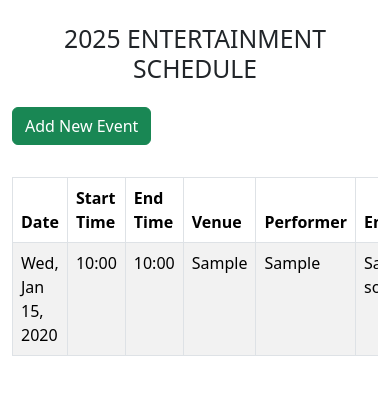
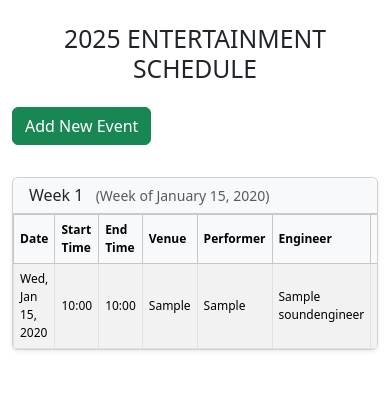
Before and after one commit to neilbenjamin/01_schedule_planner, a Django app: page / in a window 390 px wide. Shown: the part 16-411 px from the top of the page. Run offline with Django 5.2, Linux system fonts and the light colour scheme; a user stored in the database is signed in; tables that the repository leaves empty hold one stand-in row (values such as "Sample post"); some libraries are stand-ins or nearby versions.

Commit message:
feat: Group events by week, add responsive styling, and include Dockerfile

```diff
--- a/schedule_planner/planner/templates/pages/planner.html
+++ b/schedule_planner/planner/templates/pages/planner.html
@@ -1,5 +1,34 @@
 {% extends 'pages/base.html' %}
 {% block title %}Schedule{% endblock %}
+
+{% block extra_head %}
+<style>
+    /* Mobile dynamics: Use clamp() for fluid typography based on viewport width (vw) */
+    .table th, .table td {
+        font-size: clamp(0.75rem, 2vw, 1rem); /* Scales between 12px and 16px */
+        padding: 0.5em !important; /* Use em for proportional spacing */
+        vertical-align: middle;
+    }
+
+    /* Dynamic header sizing */
+    .card-header h5 {
+        font-size: clamp(1rem, 3vw, 1.25rem);
+    }
+
+    /* Button scaling */
+    .btn-sm {
+        font-size: clamp(0.7rem, 1.5vw, 0.875rem);
+        padding: 0.25em 0.5em;
+    }
+
+    /* Viewport height consideration for scrolling tables if needed */
+    .table-responsive {
+        max-height: 80vh; /* Prevent table from taking more than 80% of viewport height */
+        overflow-y: auto;
+    }
+</style>
+{% endblock %}
+
     {% block content %}
     <div class="container mt-4">
         <h2 class="mb-4 text-center">2025 ENTERTAINMENT SCHEDULE</h2>
@@ -9,9 +38,17 @@
         </p>
         {% endif %}
 
+        {% regroup events by date|date:"Y-W" as events_by_week %}
+
+        {% for week in events_by_week %}
+        <div class="card mb-4 shadow-sm">
+            <div class="card-header bg-light">
+                <h5 class="my-0">Week {{ forloop.counter }} <small class="text-muted ms-2">(Week of {{ week.list.0.date|date:"F j, Y" }})</small></h5>
+            </div>
+            <div class="card-body p-0">
                 <div class="table-responsive">
-            <table class="table table-striped table-bordered">
-                <thead>
+                    <table class="table table-striped table-bordered mb-0">
+                        <thead class="table-light">
                             <tr>
                                 <th>Date</th>
                                 <th>Start Time</th>
@@ -29,7 +66,7 @@
                             </tr>
                         </thead>
                         <tbody>
-                    {% for event in events %}
+                            {% for event in week.list %}
                             <tr>
                                 <td>{{ event.date|date:"D, M j, Y" }}</td>
                                 <td>{{ event.performance_time_start|time:"H:i" }}</td>
@@ -54,12 +91,14 @@
                                 {% endif %}
                                 {% endif %}
                             </tr>
-                    <!-- <tr>
-                        <td colspan="6" class="text-center">No entertainment events scheduled.</td>
-                    </tr> -->
                             {% endfor %}
                         </tbody>
                     </table>
                 </div>
             </div>
+        </div>
+        {% empty %}
+            <div class="alert alert-info text-center">No entertainment events scheduled.</div>
+        {% endfor %}
+    </div>
     {% endblock %}
```
Also changed, not shown: schedule_planner/planner/management/commands/seed_schedule.py (added, +84 -0 lines), schedule_planner/planner/templates/pages/planner_client.html (+38 -7 lines), schedule_planner/schedule_planner/settings.py (+7 -0 lines), 2 other files. Lines whose indentation alone changed are shown as unchanged.
